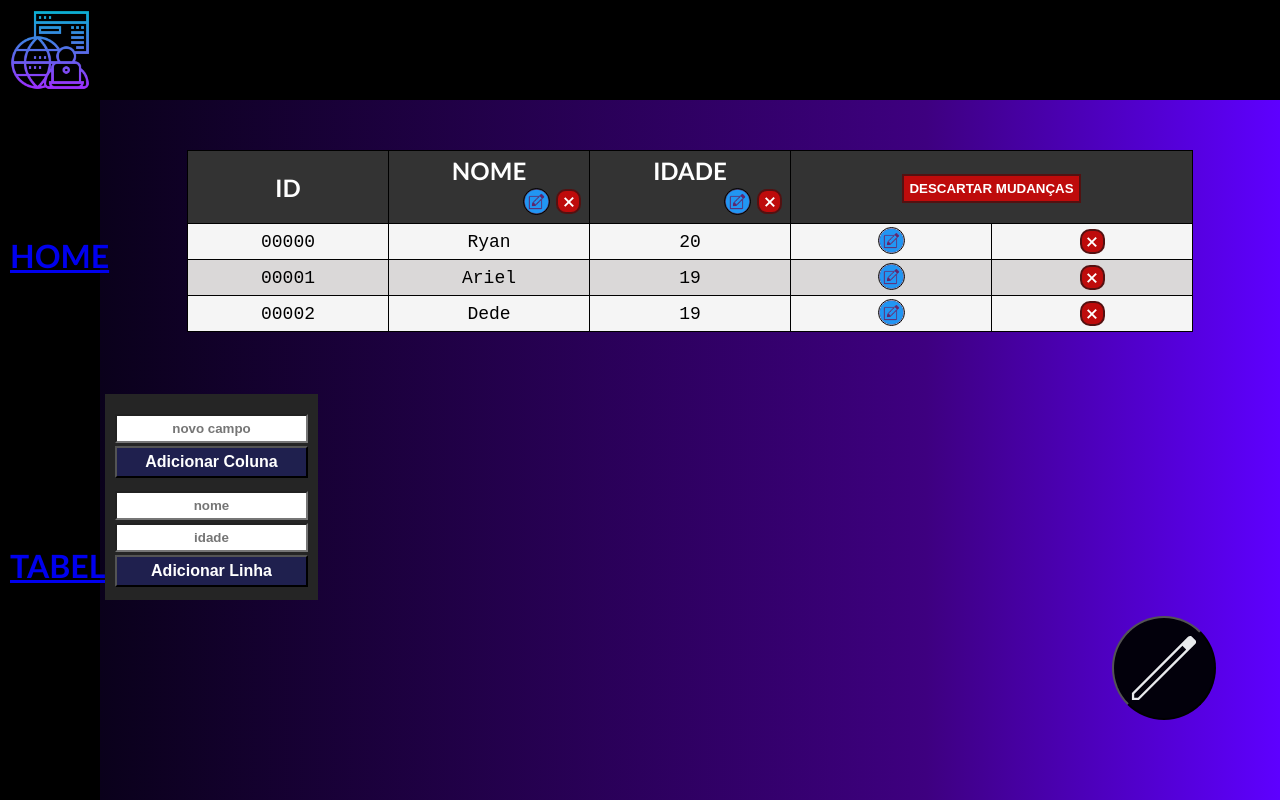
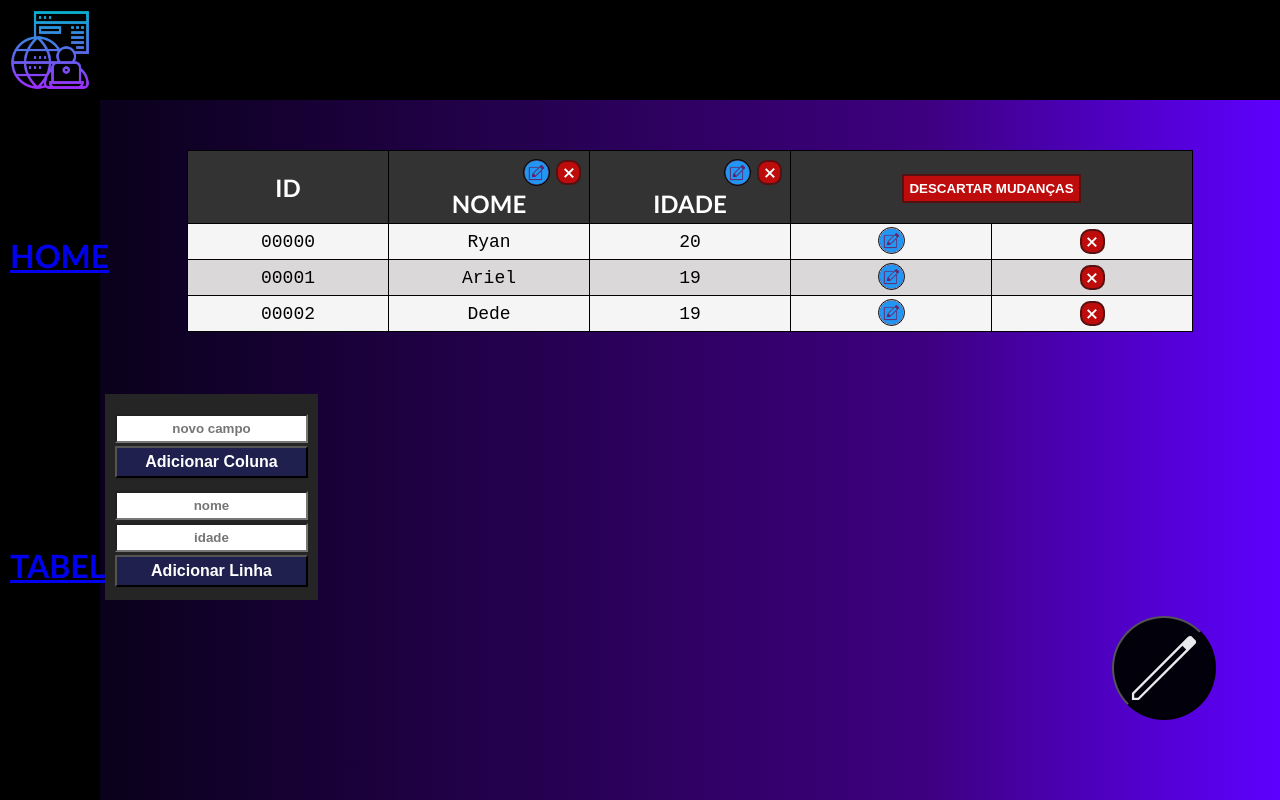
Before and after one commit to Web-LIA/Tabela-Dinamica, a React (Create React App) app: page /tabelanova in a window 1280 px wide. Both pictures are taken after a click on the button 1164 px from the left and 668 px from the top of the page. Shown: the top 800 px of the page. Built offline with nearby package versions, Linux system fonts and the light colour scheme.

Commit message:
fix: ordem dos botoes de editar nas colunas da tabela

```diff
--- a/src/components/newTable/TableHeader.tsx
+++ b/src/components/newTable/TableHeader.tsx
@@ -27,23 +27,25 @@ function TableHeader(props: TableHeaderProps) {
                         <>
                         { (props.editKeyIndex === index + 1) ? (
                             <th key={key}>
-                                <input type="text" placeholder={key} onChange={(e) => setEditedKey(e.target.value)}/>
                                 <div>
                                     <button onClick={sendEditedKeys}>Enviar</button>
                                     <button onClick={() => props.methods.removeColumn(key)} className={themes.remover}>
                                         X
                                     </button>
                                 </div>
+                                <input type="text" placeholder={key} onChange={(e) => setEditedKey(e.target.value)}/>
+
                             </th>
                         ) : (
                             <th key={key}>
-                                {key}
-                                <div>
+                                 <div>
                                     <button onClick={() => changeInputColumn(index + 1)} className={themes.editar}><img src={editarImg} alt="Editar" /> </button>
                                     <button onClick={() => props.methods.removeColumn(key)} className={themes.remover}>
                                         X
                                     </button>
                                 </div>
+                                {key}
+
                             </th>
                         )}
                         </>
```
